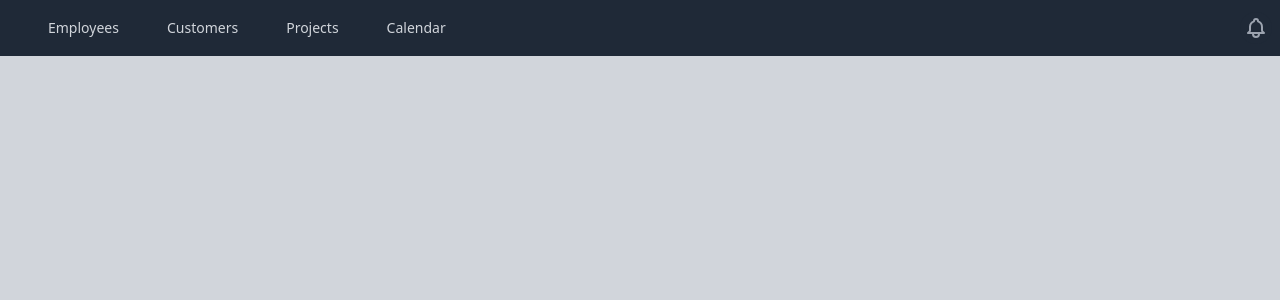
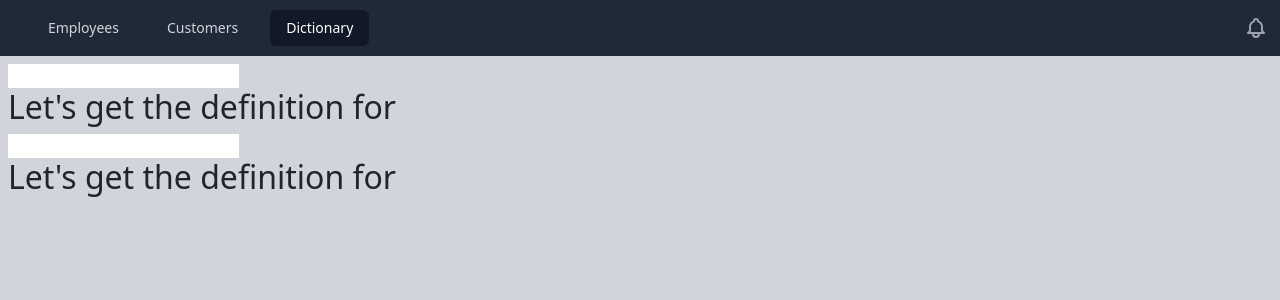
Before and after one commit to omrs2002/react-course-hello, a React (Create React App) app: page /dictionary in a window 1280 px wide. Shown: the top 300 px of the page. Built offline with nearby package versions, Linux system fonts and the light colour scheme.

Commit message:
Add useEffect hook

```diff
--- a/src/App.js
+++ b/src/App.js
@@ -3,6 +3,7 @@
 import Header from '../src/Component/Header';
 import {BrowserRouter,Routes,Route} from 'react-router-dom'
 import Customers from './Pages/Customers';
+import Dictionary from './Component/Dictionary';
 
 function App() {
     return (
@@ -11,6 +12,7 @@
             <Header>
                 <Routes>
                    <Route path="/employees" element={<Employees />} />
+                   <Route path="/dictionary" element={<Dictionary />} />
                     <Route path="/customers" element={<Customers />} />
 
                 </Routes>
--- /dev/null
+++ b/src/Component/Dictionary.js
@@ -0,0 +1,36 @@
+import { useState, useEffect } from 'react';
+export default function Dictionary() {
+    const [word, setWord] = useState('');
+    const [word2, setWord2] = useState('');
+
+    useEffect(() => {
+        console.log('State Updated ' + word);
+    }, [word]);
+
+    useEffect(() => {
+        console.log('State Updated ' + word2);
+    }, [word2]);
+
+    //no dependency array --> update for any state change
+    //empty dependency array --> execute once
+    //passing in data --> only execute when those state variables are changed
+
+    return (
+        <>
+            <input
+                type="text"
+                onChange={(e) => {
+                    setWord(e.target.value);
+                }}
+            />
+            <h2>Let's get the definition for {word}</h2>
+            <input
+                type="text"
+                onChange={(e) => {
+                    setWord2(e.target.value);
+                }}
+            />
+            <h2>Let's get the definition for {word2}</h2>
+        </>
+    );
+}
--- a/src/Component/Header.js
+++ b/src/Component/Header.js
@@ -1,19 +1,18 @@
 /* This example requires Tailwind CSS v2.0+ */
-import { Fragment } from 'react';
-import { Disclosure, Menu, Transition } from '@headlessui/react';
+//import { Fragment } from 'react';
+import { Disclosure } from '@headlessui/react';
 import { BellIcon, MenuIcon, XIcon } from '@heroicons/react/outline';
 import { NavLink } from 'react-router-dom';
 
 const navigation = [
     { name: 'Employees', href: '/Employees' },
     { name: 'Customers', href: '/Customers' },
-    { name: 'Projects', href: '/other' },
-    { name: 'Calendar', href: '/other2' },
+    { name: 'Dictionary', href: '/dictionary' }
 ];
 
-function classNames(...classes) {
-    return classes.filter(Boolean).join(' ');
-}
+// function classNames(...classes) {
+//     return classes.filter(Boolean).join(' ');
+// }
 
 export default function Header(props) {
     return (
--- a/src/Pages/Customers.js
+++ b/src/Pages/Customers.js
@@ -1,9 +1,19 @@
+import { useState } from "react";
+import { useEffect } from "react";
+
 function Customers() {
+
+    const [cnt,setCnt] = useState(0);
+
+    useEffect(() => {
+        document.title = `You clicked hello ${cnt} times`;
+      });
 
     return (
     <>
     <div className="App bg-gray-300 min-h-screen">
         <center><h1>Hello Customers</h1></center>
+        <button type="button" onClick={()=>{setCnt(cnt+1)}} >click!</button>
     </div>
     </>)
 };
--- a/src/index.js
+++ b/src/index.js
@@ -6,6 +6,7 @@
 
 const root = ReactDOM.createRoot(document.getElementById('root'));
 root.render(
+  //this code cause useEffect to execute twice
   <React.StrictMode>
     <App />
   </React.StrictMode>
```
